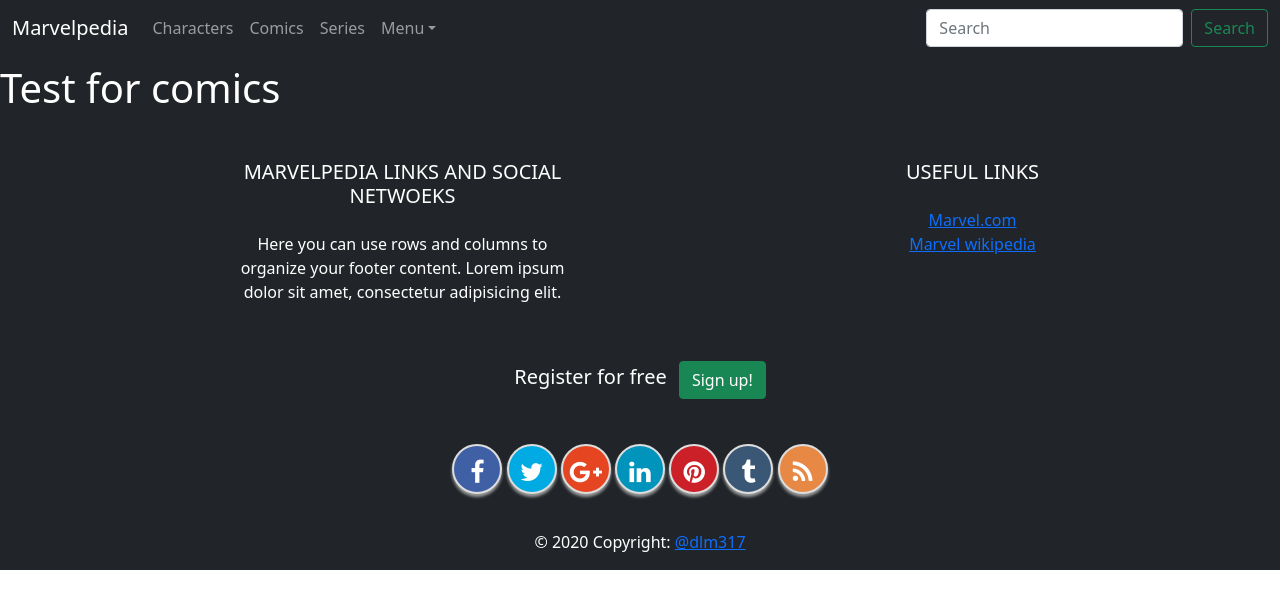
After one commit to dmoreira317/marvel_site, a Django app: page /pages/comics/ in a window 1280 px wide. The commit adds this page. Shown: the top 609 px of the page. Run offline with Django 3.2, Linux system fonts and the light colour scheme; some libraries are stand-ins or nearby versions.

Commit message:
Created comics, series and characters sub-pages, tested routes and working fine

```diff
--- a/marvelpedia/marvelapp01/API_requests_marvel.py
+++ b/marvelpedia/marvelapp01/API_requests_marvel.py
@@ -30,5 +30,5 @@ def API_request(url):
     return print(test_request.text)
 
 # test search
-# url = "http://gateway.marvel.com/v1/public/comics"
-# API_request(url)
+#url = "http://gateway.marvel.com/v1/public/comics"
+#API_request(url)
--- a/marvelpedia/marvelapp01/urls.py
+++ b/marvelpedia/marvelapp01/urls.py
@@ -7,6 +7,8 @@ from marvelapp01 import views
 app_name = "marvelapp01"
 
 urlpatterns = [
-    #path("pagina4/", views.pagina4, name = "pagina4"),
+    path("characters/", views.characters, name = "characters"),
+    path("series/", views.series, name = "series"),
+    path("comics/", views.comics, name = "comics"),
 
 ]
--- a/marvelpedia/marvelapp01/views.py
+++ b/marvelpedia/marvelapp01/views.py
@@ -10,3 +10,17 @@ def vista1(request):
 def vista2(request):
     dictionary = {}
     return render(request, "marvelapp01/index.html", context=dictionary)
+
+
+def characters(request):
+    dictionary = {}
+    return render(request, "marvelapp01/characters.html", context=dictionary)
+
+
+def comics(request):
+    dictionary = {}
+    return render(request, "marvelapp01/comics.html", context=dictionary)
+
+def series(request):
+    dictionary = {}
+    return render(request, "marvelapp01/series.html", context=dictionary)
--- /dev/null
+++ b/marvelpedia/marvelpedia/templates/marvelapp01/comics.html
@@ -0,0 +1,12 @@
+<!DOCTYPE html>
+{%extends "marvelapp01/template1.html" %} <!--To call the template doc-->
+
+{% block head %} <!--To modify the title of the page or any other head label-->
+    <!--html page title-->
+    <title>Marvelpedia - Comics</title>
+{% endblock %}
+
+{% block block1 %}
+<!--content-->
+    <h1 class="text-white">Test for comics</h1>
+{% endblock %}
--- a/marvelpedia/marvelpedia/templates/marvelapp01/template1.html
+++ b/marvelpedia/marvelpedia/templates/marvelapp01/template1.html
@@ -25,26 +25,21 @@
     <!--Bootstrap Nav-bar-->
     <nav class="navbar navbar-expand-lg navbar-dark bg-dark mb-2">
         <div class="container-fluid">
-          <a class="navbar-brand" href="#">Marvelpedia</a>
+          <a class="navbar-brand" href="{% url 'index' %}">Marvelpedia</a>
           <button class="navbar-toggler" type="button" data-bs-toggle="collapse" data-bs-target="#navbarSupportedContent" aria-controls="navbarSupportedContent" aria-expanded="false" aria-label="Toggle navigation">
             <span class="navbar-toggler-icon"></span>
           </button>
           <div class="collapse navbar-collapse" id="navbarSupportedContent">
             <ul class="navbar-nav me-auto mb-2 mb-lg-0">
                 <li class="nav-item">
-                <a class="nav-link active" aria-current="page" href="#">Home</a>
-              </li>
-              <li class="nav-item">
                     <ul class="navbar-nav">
-                    <li><a class="nav-link" href="#" display="inline">Characters</a></li>
-                    <li><a class="nav-link" href="#" display="inline">Comics</a></li>
-                    <li><a class="nav-link" href="#" display="inline">Series</a></li>
+                        <li><a class="nav-link" href="{% url 'marvelapp01:characters' %}" display="inline">Characters</a></li>
+                        <li><a class="nav-link" href="{% url 'marvelapp01:comics' %}" display="inline">Comics</a></li>
+                        <li><a class="nav-link" href="{% url 'marvelapp01:series' %}" display="inline">Series</a></li>
                     </ul>
                 </li>
                 <li class="nav-item dropdown">
-                <a class="nav-link dropdown-toggle" href="#" id="navbarDropdown" role="button" data-bs-toggle="dropdown" aria-expanded="false">
-                  Menu
-                </a>
+                    <a class="nav-link dropdown-toggle" href="#" id="navbarDropdown" role="button" data-bs-toggle="dropdown" aria-expanded="false">Menu</a>
                     <ul class="dropdown-menu" aria-labelledby="navbarDropdown">
                         <li><a class="dropdown-item" href="#">Miscellaneous</a></li>
                         <li><a class="dropdown-item" href="#">About Marvelpedia</a></li>
```
Also changed, not shown: marvelpedia/marvelpedia/templates/marvelapp01/characters.html (added, +12 -0 lines), marvelpedia/marvelpedia/templates/marvelapp01/series.html (added, +12 -0 lines). Lines whose indentation alone changed are shown as unchanged.
